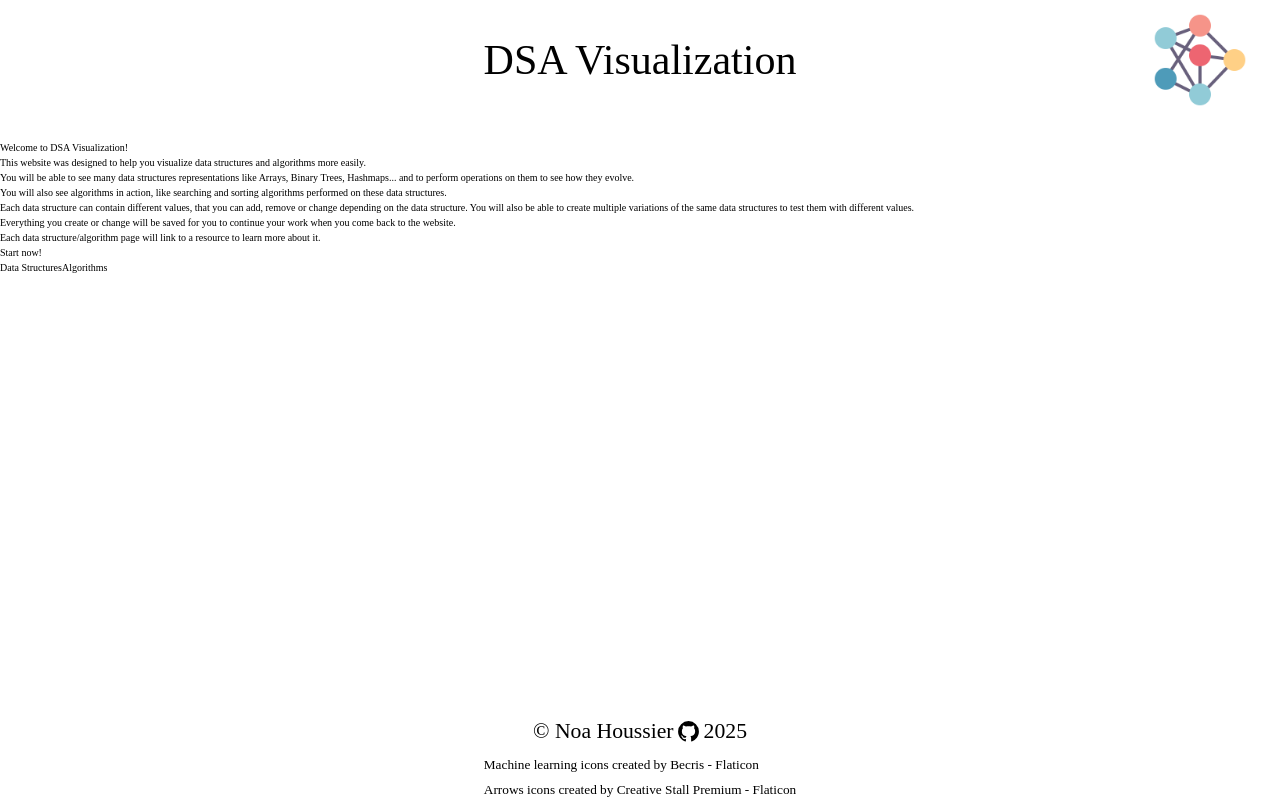
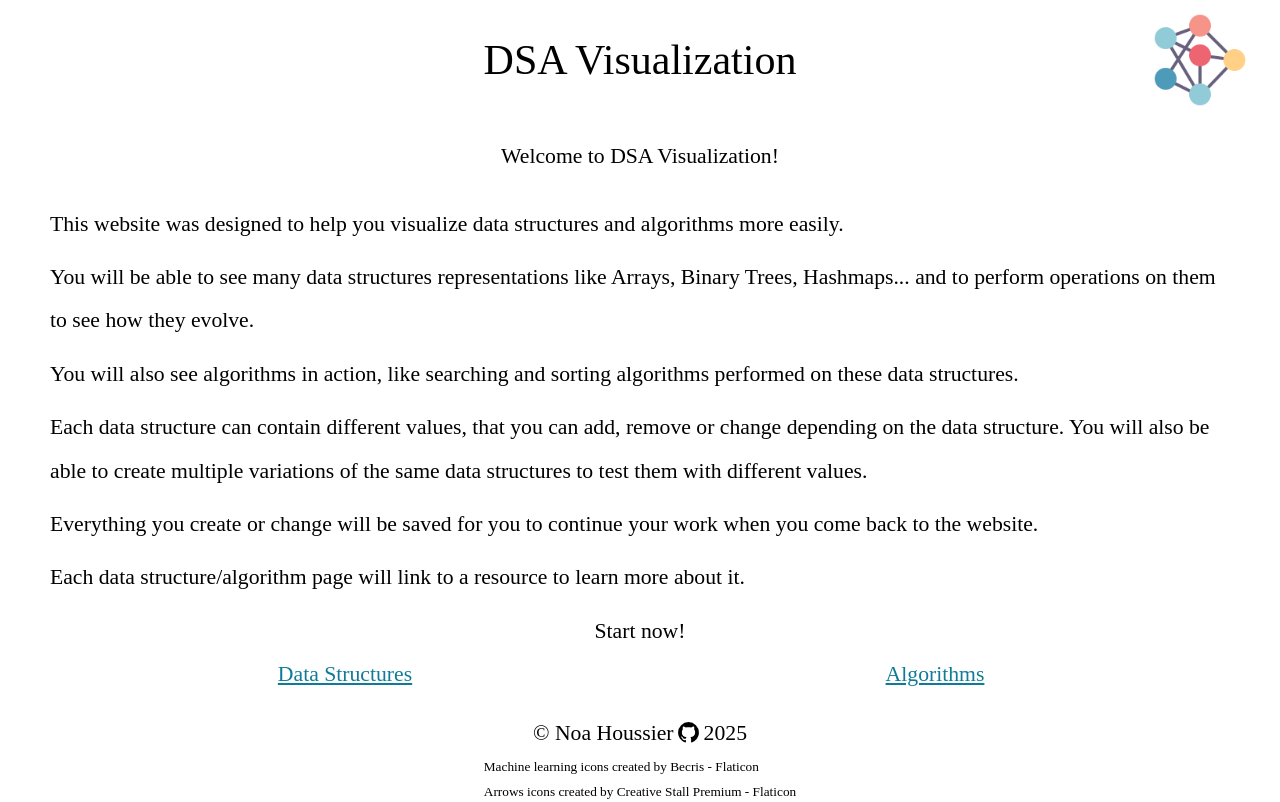
Before and after one commit to NestorNebula/dsa-visualization, a React (Vite) app: page / in a window 1280 px wide. Built offline with nearby package versions, Linux system fonts and the light colour scheme.

Commit message:
feat: add styles to App

```diff
--- a/src/App.styles.ts
+++ b/src/App.styles.ts
@@ -1,8 +1,38 @@
 import styled from 'styled-components';
 
-const App = styled.main``;
-const Header = styled.header``;
-const Main = styled.main``;
-const Links = styled.div``;
+const App = styled.main`
+  display: flex;
+  flex-direction: column;
+  gap: 3rem;
+  font-size: var(--fs-m);
+`;
+const Header = styled.header`
+  text-align: center;
+`;
+const Main = styled.main`
+  line-height: 2;
+  padding: 0 5rem;
+  display: flex;
+  flex-direction: column;
+  gap: 1rem;
+`;
+const Links = styled.div`
+  display: grid;
+  grid-template-columns: 1fr 1fr;
+  justify-items: center;
+
+  & > div {
+    grid-column: 1 / 3;
+  }
+
+  & > a {
+    text-decoration: underline;
+    color: ${(props) => props.theme.darkBlue};
+
+    &:hover {
+      text-decoration: none;
+    }
+  }
+`;
 
 export { App, Header, Main, Links };
```
